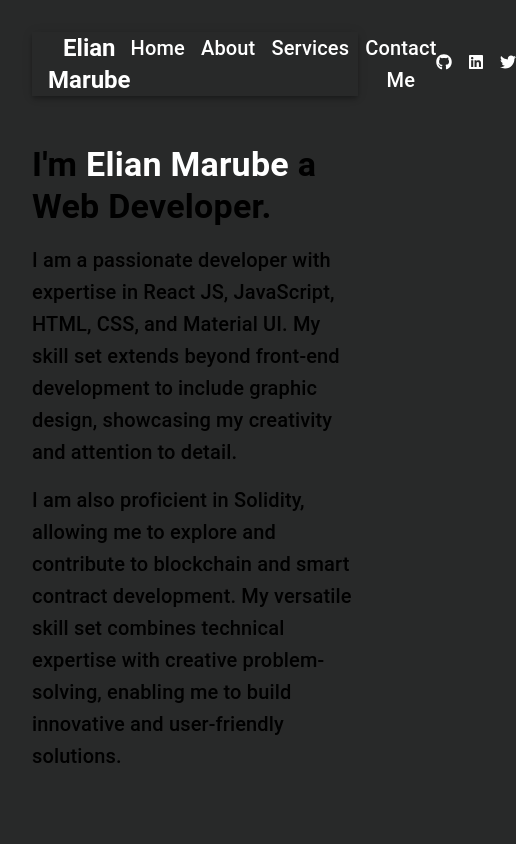
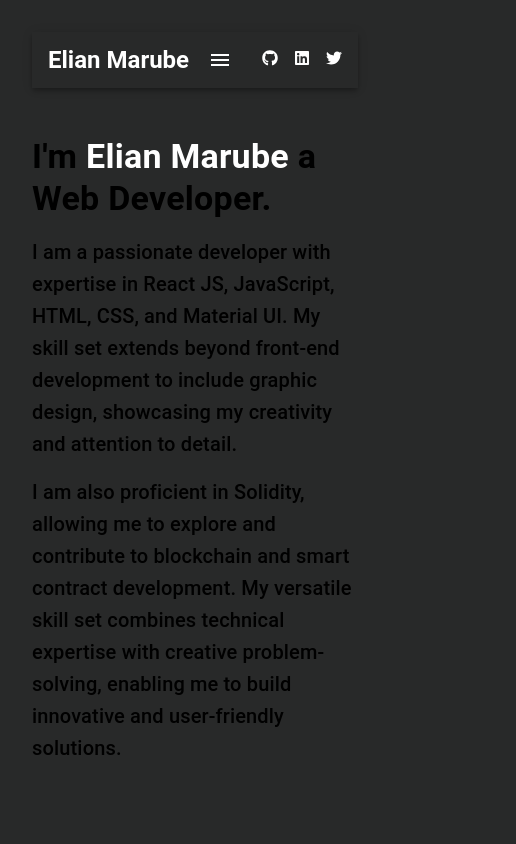
Before and after one commit to Elian-hub/portfolio, a React (Vite) app: page /about in a window 390 px wide. Shown: the top 844 px of the page, 516 px wide, since content can reach past the window. Built offline with nearby package versions, Linux system fonts and the light colour scheme.

Commit message:
hamburger menu

```diff
--- a/package.json
+++ b/package.json
@@ -12,6 +12,7 @@
   "dependencies": {
     "@emotion/react": "^11.14.0",
     "@emotion/styled": "^11.14.0",
+    "@mui/icons-material": "^6.4.3",
     "@mui/material": "^6.4.1",
     "react": "^18.3.1",
     "react-dom": "^18.3.1",
--- a/src/Components/AboutMe/About.jsx
+++ b/src/Components/AboutMe/About.jsx
@@ -81,6 +81,13 @@ const About = () => {
         direction={{ xs: 'column', md: 'row' }}
         divider={<Divider orientation='vertical' color='white' flexItem />}
         spacing={5}
+        sx={{
+          display: 'flex',
+          flexDirection: 'column',
+          justifyContent: 'center',
+          alignItems: 'center',
+          mx: 'auto',
+        }}
       >
         <Box>
           <Stack direction={'column'}>
--- a/src/Components/Header/Header.jsx
+++ b/src/Components/Header/Header.jsx
@@ -1,36 +1,69 @@
+import { useState } from 'react';
 import { Link } from 'react-router-dom';
-import { Box, Typography, AppBar, Toolbar } from '@mui/material';
+import {
+  Box,
+  Typography,
+  AppBar,
+  Toolbar,
+  IconButton,
+  Drawer,
+  List,
+  ListItem,
+  ListItemText,
+} from '@mui/material';
+import MenuIcon from '@mui/icons-material/Menu';
 import { FaLinkedin, FaGithub, FaTwitter } from 'react-icons/fa';
 
 const Header = () => {
+  const [drawerOpen, setDrawerOpen] = useState(false);
+
   const urlLinkedIn =
     'https://www.linkedin.com/in/elian-marube-2891a52bb?utm_source=share&utm_campaign=share_via&utm_content=profile&utm_medium=android_app';
   const urlTwitter = 'https://x.com/wannaBeMase?t=paWjfK31TtNa79ijK0Jm8g&s=09';
   const urlGitHub = 'https://github.com/Elian-hub';
 
+  const toggleDrawer = (open) => () => {
+    setDrawerOpen(open);
+  };
+
+  const navLinks = [
+    { name: 'Home', path: '/' },
+    { name: 'About', path: '/about' },
+    { name: 'Services', path: '/services' },
+    { name: 'Contact Me', path: '/contact' },
+  ];
+
   return (
-    <>
-      <AppBar
-        position='sticky'
-        sx={{ background: 'transparent', display: 'flex' }}
-      >
-        <Toolbar
-          sx={{
-            display: 'flex',
-            justifyContent: 'space-between',
-            cursor: 'pointer',
-          }}
-        >
+    <AppBar position='sticky' sx={{ background: 'transparent' }}>
+      <Toolbar sx={{ display: 'flex', justifyContent: 'space-between' }}>
         <Typography variant='h5' fontWeight='bold' color='white'>
           Elian Marube
         </Typography>
 
+        <IconButton
+          edge='start'
+          color='inherit'
+          aria-label='menu'
+          sx={{ display: { xs: 'flex', md: 'none' } }}
+          onClick={toggleDrawer(true)}
+        >
+          <MenuIcon />
+        </IconButton>
+
         <Box
-            display='flex'
-            gap={2}
-            sx={{ flexGrow: 1, justifyContent: 'center' }}
+          sx={{
+            display: { xs: 'none', md: 'flex' },
+            gap: 2,
+            flexGrow: 1,
+            justifyContent: 'center',
+          }}
         >
-            <Link to='/' style={{ textDecoration: 'none' }}>
+          {navLinks.map((link) => (
+            <Link
+              key={link.name}
+              to={link.path}
+              style={{ textDecoration: 'none' }}
+            >
               <Typography
                 variant='h6'
                 color='white'
@@ -41,73 +74,157 @@ const Header = () => {
                   },
                 }}
               >
-                Home
+                {link.name}
               </Typography>
             </Link>
-            <Link to='/about' style={{ textDecoration: 'none' }}>
-              <Typography
-                variant='h6'
-                color='white'
-                sx={{
-                  '&:hover': {
-                    color: 'black',
-                    cursor: 'pointer',
-                  },
-                }}
-              >
-                About
-              </Typography>
-            </Link>
-            <Link to='/services' style={{ textDecoration: 'none' }}>
-              <Typography
-                variant='h6'
-                color='white'
-                sx={{
-                  '&:hover': {
-                    color: 'black',
-                    cursor: 'pointer',
-                  },
-                }}
-              >
-                Services
-              </Typography>
-            </Link>
-            <Link to='/contact' style={{ textDecoration: 'none' }}>
-              <Typography
-                variant='h6'
-                color='white'
-                sx={{
-                  '&:hover': {
-                    color: 'black',
-                    cursor: 'pointer',
-                  },
-                }}
-              >
-                Contact Me
-              </Typography>
-            </Link>
+          ))}
         </Box>
 
-          <Box
-            sx={{
-              display: 'flex',
-            }}
-            gap={2}
-          >
-            <a href={urlGitHub} target='blank'>
+        <Box sx={{ display: 'flex' }} gap={2}>
+          <a href={urlGitHub} target='_blank' rel='noopener noreferrer'>
             <FaGithub color='white' />
           </a>
-            <a href={urlLinkedIn} target='blank'>
+          <a href={urlLinkedIn} target='_blank' rel='noopener noreferrer'>
             <FaLinkedin color='white' />
           </a>
-            <a href={urlTwitter} target='blank'>
+          <a href={urlTwitter} target='_blank' rel='noopener noreferrer'>
             <FaTwitter color='white' />
           </a>
         </Box>
       </Toolbar>
+
+      <Drawer anchor='left' open={drawerOpen} onClose={toggleDrawer(false)}>
+        <Box
+          sx={{ width: 250 }}
+          role='presentation'
+          onClick={toggleDrawer(false)}
+          onKeyDown={toggleDrawer(false)}
+        >
+          <List>
+            {navLinks.map((link) => (
+              <ListItem button key={link.name} component={Link} to={link.path}>
+                <ListItemText primary={link.name} />
+              </ListItem>
+            ))}
+          </List>
+        </Box>
+      </Drawer>
     </AppBar>
-    </>
   );
 };
 
 export default Header;
+
+// import { Link } from 'react-router-dom';
+// import { Box, Typography, AppBar, Toolbar } from '@mui/material';
+// import { FaLinkedin, FaGithub, FaTwitter } from 'react-icons/fa';
+
+// const Header = () => {
+//   const urlLinkedIn =
+//     'https://www.linkedin.com/in/elian-marube-2891a52bb?utm_source=share&utm_campaign=share_via&utm_content=profile&utm_medium=android_app';
+//   const urlTwitter = 'https://x.com/wannaBeMase?t=paWjfK31TtNa79ijK0Jm8g&s=09';
+//   const urlGitHub = 'https://github.com/Elian-hub';
+
+//   return (
+//     <>
+//       <AppBar
+//         position='sticky'
+//         sx={{ background: 'transparent', display: 'flex' }}
+//       >
+//         <Toolbar
+//           sx={{
+//             display: 'flex',
+//             justifyContent: 'space-between',
+//             cursor: 'pointer',
+//           }}
+//         >
+//           <Typography variant='h5' fontWeight='bold' color='white'>
+//             Elian Marube
+//           </Typography>
+
+//           <Box
+//             display='flex'
+//             gap={2}
+//             sx={{ flexGrow: 1, justifyContent: 'center' }}
+//           >
+//             <Link to='/' style={{ textDecoration: 'none' }}>
+//               <Typography
+//                 variant='h6'
+//                 color='white'
+//                 sx={{
+//                   '&:hover': {
+//                     color: 'black',
+//                     cursor: 'pointer',
+//                   },
+//                 }}
+//               >
+//                 Home
+//               </Typography>
+//             </Link>
+//             <Link to='/about' style={{ textDecoration: 'none' }}>
+//               <Typography
+//                 variant='h6'
+//                 color='white'
+//                 sx={{
+//                   '&:hover': {
+//                     color: 'black',
+//                     cursor: 'pointer',
+//                   },
+//                 }}
+//               >
+//                 About
+//               </Typography>
+//             </Link>
+//             <Link to='/services' style={{ textDecoration: 'none' }}>
+//               <Typography
+//                 variant='h6'
+//                 color='white'
+//                 sx={{
+//                   '&:hover': {
+//                     color: 'black',
+//                     cursor: 'pointer',
+//                   },
+//                 }}
+//               >
+//                 Services
+//               </Typography>
+//             </Link>
+//             <Link to='/contact' style={{ textDecoration: 'none' }}>
+//               <Typography
+//                 variant='h6'
+//                 color='white'
+//                 sx={{
+//                   '&:hover': {
+//                     color: 'black',
+//                     cursor: 'pointer',
+//                   },
+//                 }}
+//               >
+//                 Contact Me
+//               </Typography>
+//             </Link>
+//           </Box>
+
+//           <Box
+//             sx={{
+//               display: 'flex',
+//             }}
+//             gap={2}
+//           >
+//             <a href={urlGitHub} target='blank'>
+//               <FaGithub color='white' />
+//             </a>
+//             <a href={urlLinkedIn} target='blank'>
+//               <FaLinkedin color='white' />
+//             </a>
+//             <a href={urlTwitter} target='blank'>
+//               <FaTwitter color='white' />
+//             </a>
+//           </Box>
+//         </Toolbar>
+//       </AppBar>
+//     </>
+//   );
+// };
+
+// export default Header;
```
Also changed, not shown: 1 other file (tests, documents, lock files or other folders). Lines whose indentation alone changed are shown as unchanged.
